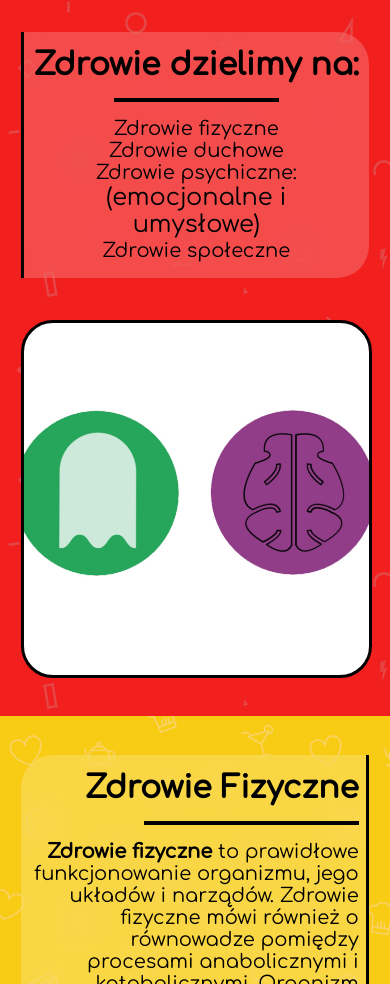
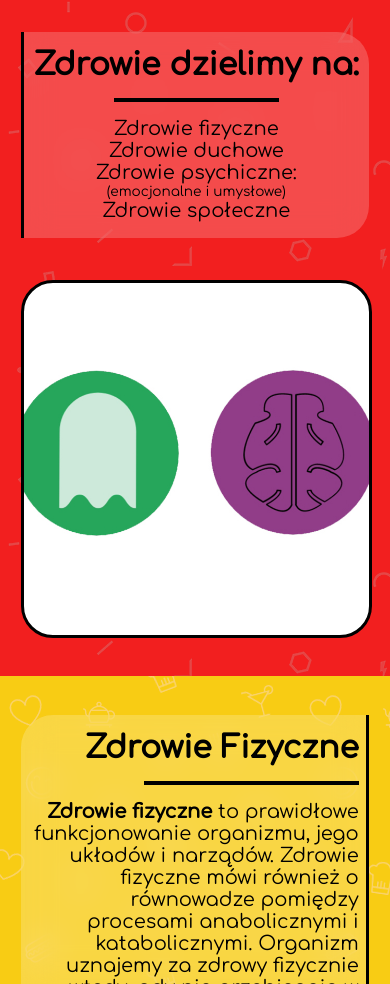
Before and after one commit to smartfridgee/smartfridgee.github.io, a plain HTML site: page our-health/index.html in a window 390 px wide. Shown: the part 2570-3554 px from the top of the page. Drawn offline with Linux system fonts and the light colour scheme.

Commit message:
version 1.1

```diff
--- a/our-health/css/style.css
+++ b/our-health/css/style.css
@@ -381,6 +381,11 @@ a:hover{
 	color: white;
 }
 
+.small-description{
+	font-size: 1.5rem;
+	padding-bottom: 0.1em;
+}
+
 @media (max-width: 700px){
 	h1{
 		font-size: 18vw;
@@ -415,4 +420,7 @@ a:hover{
 		padding-left: 2%;
 		padding-right: 2%;
 	}
+	.small-description{
+		font-size: 3.5vw;
+	}
 }
--- a/our-health/index.html
+++ b/our-health/index.html
@@ -76,7 +76,7 @@
 						Zdrowie fizyczne<br>
 						Zdrowie duchowe<br>
 						Zdrowie psychiczne:<br>
-						<div style="font-size: 1.5rem; padding-bottom: 0.1em;">(emocjonalne i umysłowe)</div>
+						<div class="small-description">(emocjonalne i umysłowe)</div>
 						Zdrowie społeczne<br>
 					</div>
 				</div>
```
